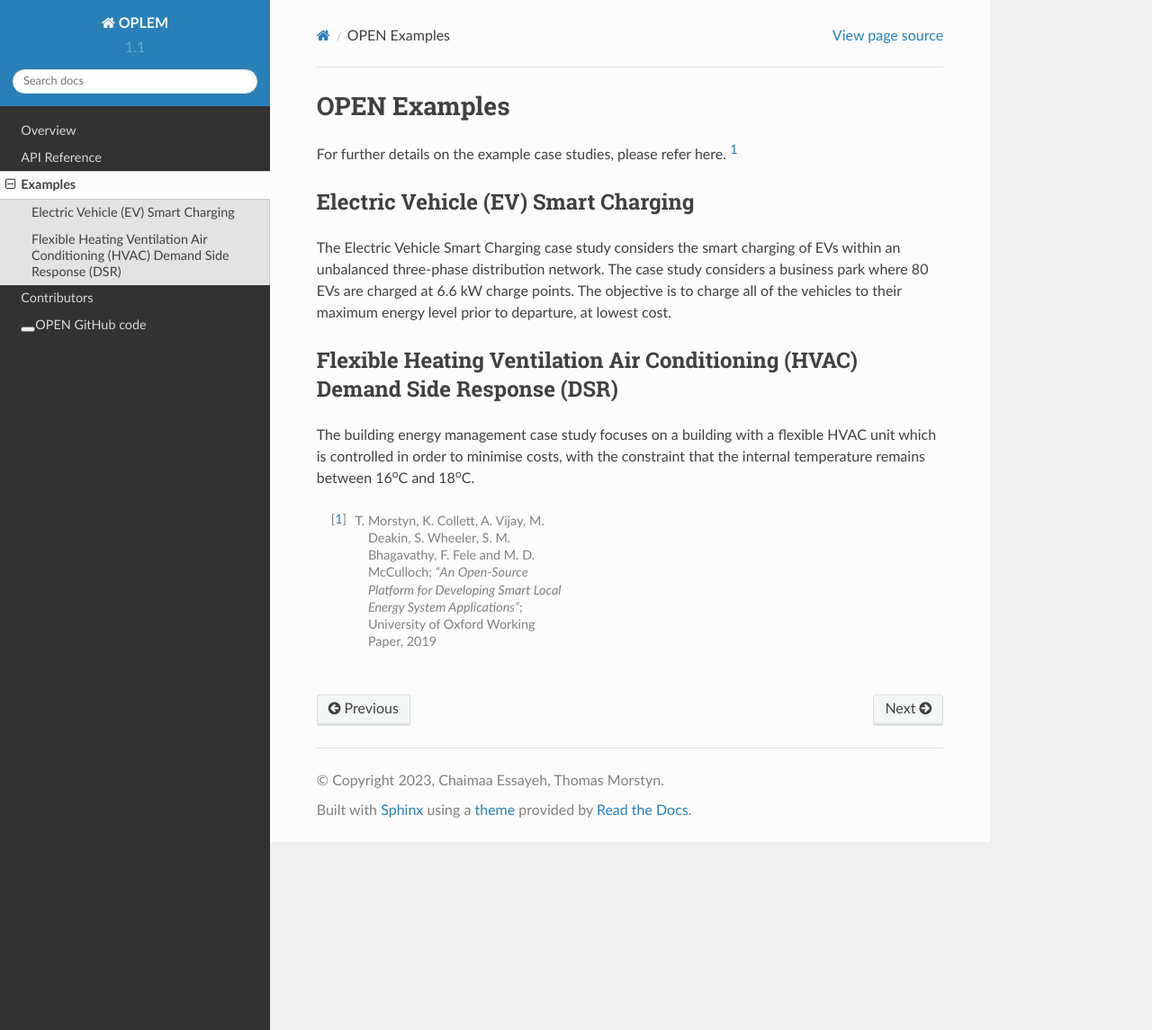
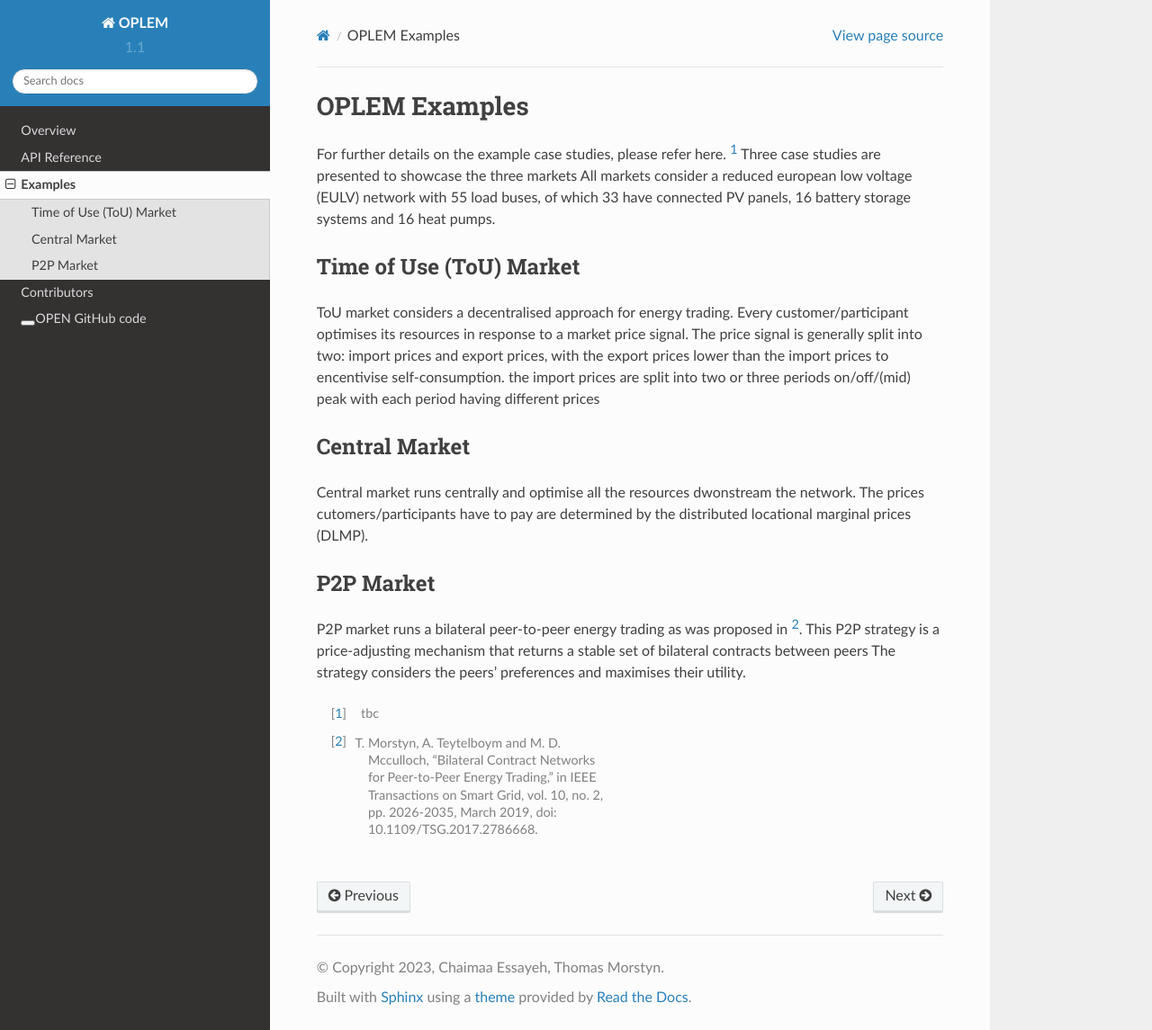
Before and after one commit to EsaLaboratory/OPLEM, a Sphinx documentation site: the page built from docs/examples.rst, in a window 1280 px wide and 1145 px high. Shown: the whole window at 90% size. Built offline with Sphinx 7.4.7 and the Read the Docs theme 2.0.0, drawn with Linux system fonts in a browser that asks for light colours.

Commit message:
Update examples.rst

```diff
--- a/docs/examples.rst
+++ b/docs/examples.rst
@@ -1,17 +1,24 @@
-OPEN Examples
+OPLEM Examples
 ===============
 
 For further details on the example case studies, please refer here. [1]_
+Three case studies are presented to showcase the three markets
+All markets consider a reduced european low voltage (EULV) network with 55 load buses, of which 33 have connected PV panels, 16 battery storage systems and 16 heat pumps.
 
-Electric Vehicle (EV) Smart Charging
+Time of Use (ToU) Market
 ---------------------------------------
-The Electric Vehicle Smart Charging case study considers the smart charging of EVs within an unbalanced three-phase distribution network.
-The case study considers a business park where 80 EVs are charged at 6.6 kW charge points.
-The objective is to charge all of the vehicles to their maximum energy level prior to departure, at lowest cost.
+ToU market considers a decentralised approach for energy trading. Every customer/participant optimises its resources in response to a market price signal.
+The price signal is generally split into two: import prices and export prices, with the export prices lower than the import prices to encentivise self-consumption. the import prices are split into two or three periods on/off/(mid) peak with each period having different prices
 
-Flexible Heating Ventilation Air Conditioning (HVAC) Demand Side Response (DSR)
+
+Central Market
+---------------------------------------------------
+Central market runs centrally and optimise all the resources dwonstream the network. The prices cutomers/participants have to pay are determined by the distributed locational marginal prices (DLMP).
+
+
+P2P Market
 ---------------------------------------------------------------------------------
-The building energy management case study focuses on a building with a flexible HVAC unit which is controlled in order to minimise costs,
-with the constraint that the internal temperature remains between 16\ :sup:`o`\ C and 18\ :sup:`o`\ C.
+P2P market runs a bilateral peer-to-peer energy trading as was proposed in [2]_. This P2P strategy is a price-adjusting mechanism that returns a stable set of bilateral contracts between peers The strategy considers the peers' preferences and maximises their utility.
 
-.. [1] T. Morstyn, K. Collett, A. Vijay, M. Deakin, S. Wheeler, S. M. Bhagavathy, F. Fele and M. D. McCulloch; *"An Open-Source Platform for Developing Smart Local Energy System Applications”*; University of Oxford Working Paper, 2019
+.. [1] tbc
+.. [2] T. Morstyn, A. Teytelboym and M. D. Mcculloch, "Bilateral Contract Networks for Peer-to-Peer Energy Trading," in IEEE Transactions on Smart Grid, vol. 10, no. 2, pp. 2026-2035, March 2019, doi: 10.1109/TSG.2017.2786668.
```
